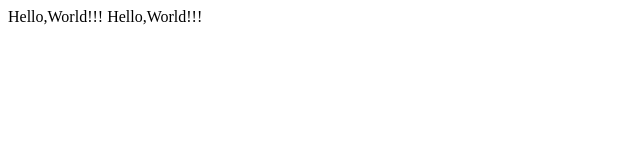
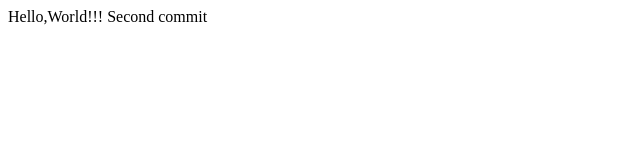
Before and after one commit to irancez/TestRep-27-06-2024, a plain HTML site: page index.html in a window 1280 px wide. Shown: the full height of the page, 0-640 px from the left. Drawn offline with Linux system fonts and the light colour scheme.

Commit message:
second commit

```diff
--- a/index.html
+++ b/index.html
@@ -6,6 +6,6 @@
   </head>
 <body>
         Hello,World!!!
-        Hello,World!!!
+       Second commit
 </body>
 </html>
```
